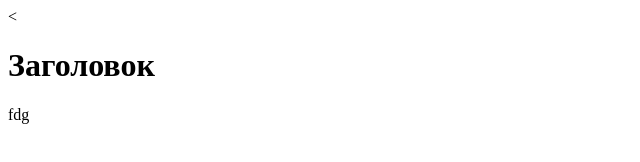
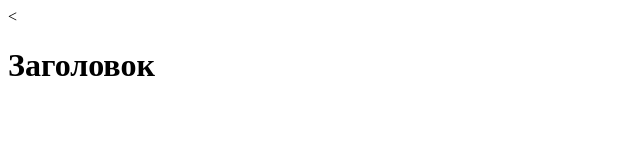
Before and after one commit to angerasimov/github-for-begginers, a plain HTML site: page index.html in a window 1280 px wide. Shown: the full height of the page, 0-640 px from the left. Drawn offline with Linux system fonts and the light colour scheme.

Commit message:
Revert "Update index.html"
This reverts commit 5ed1aab4dc5fe6a47874ba0a8caf4ab47cc3c99e.

```diff
--- a/index.html
+++ b/index.html
@@ -7,6 +7,5 @@
   </head>
   <body>
     <h1>Заголовок</h1>
-    <p>fdg</p>
   </body>
 </html>
```
